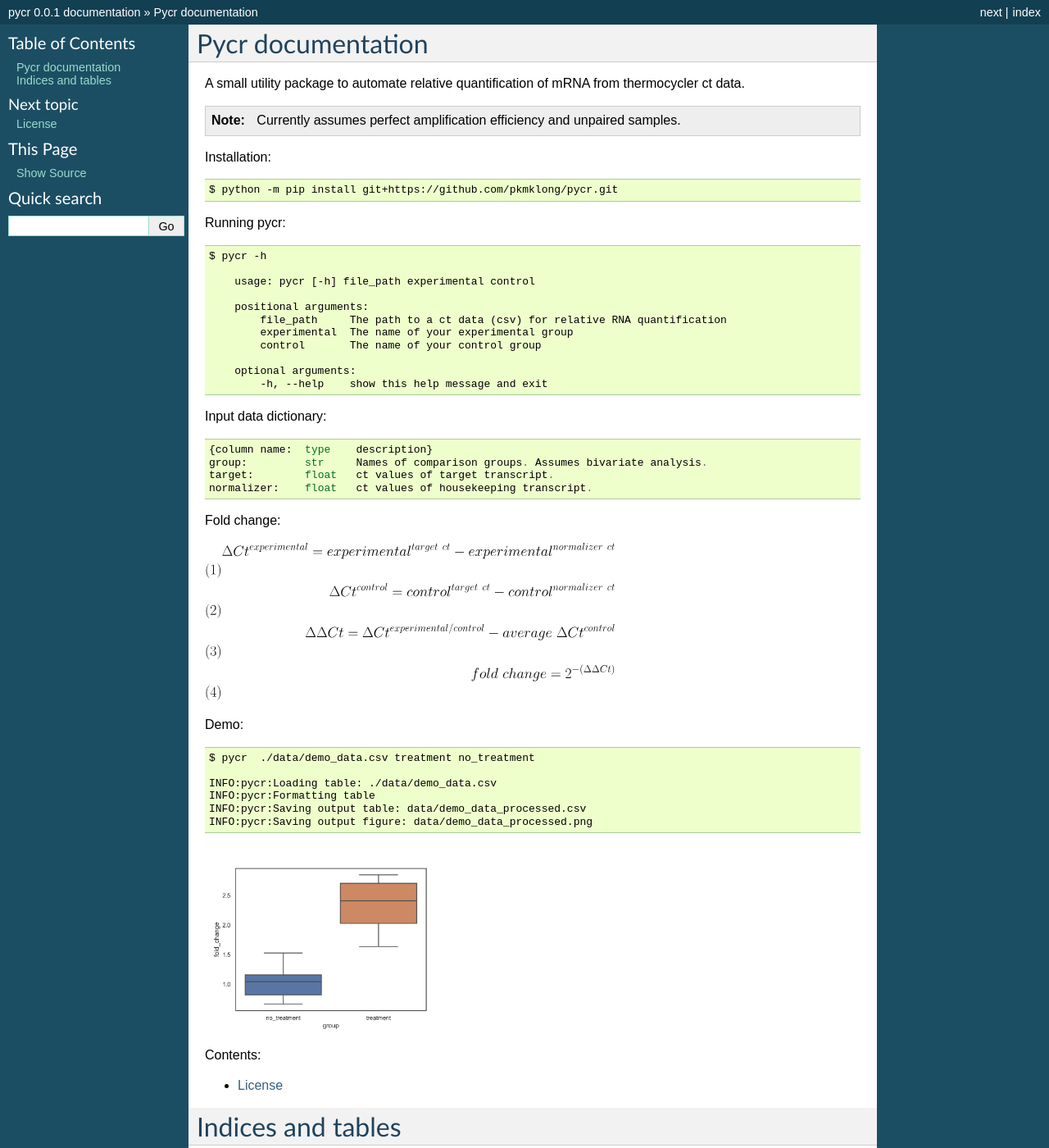
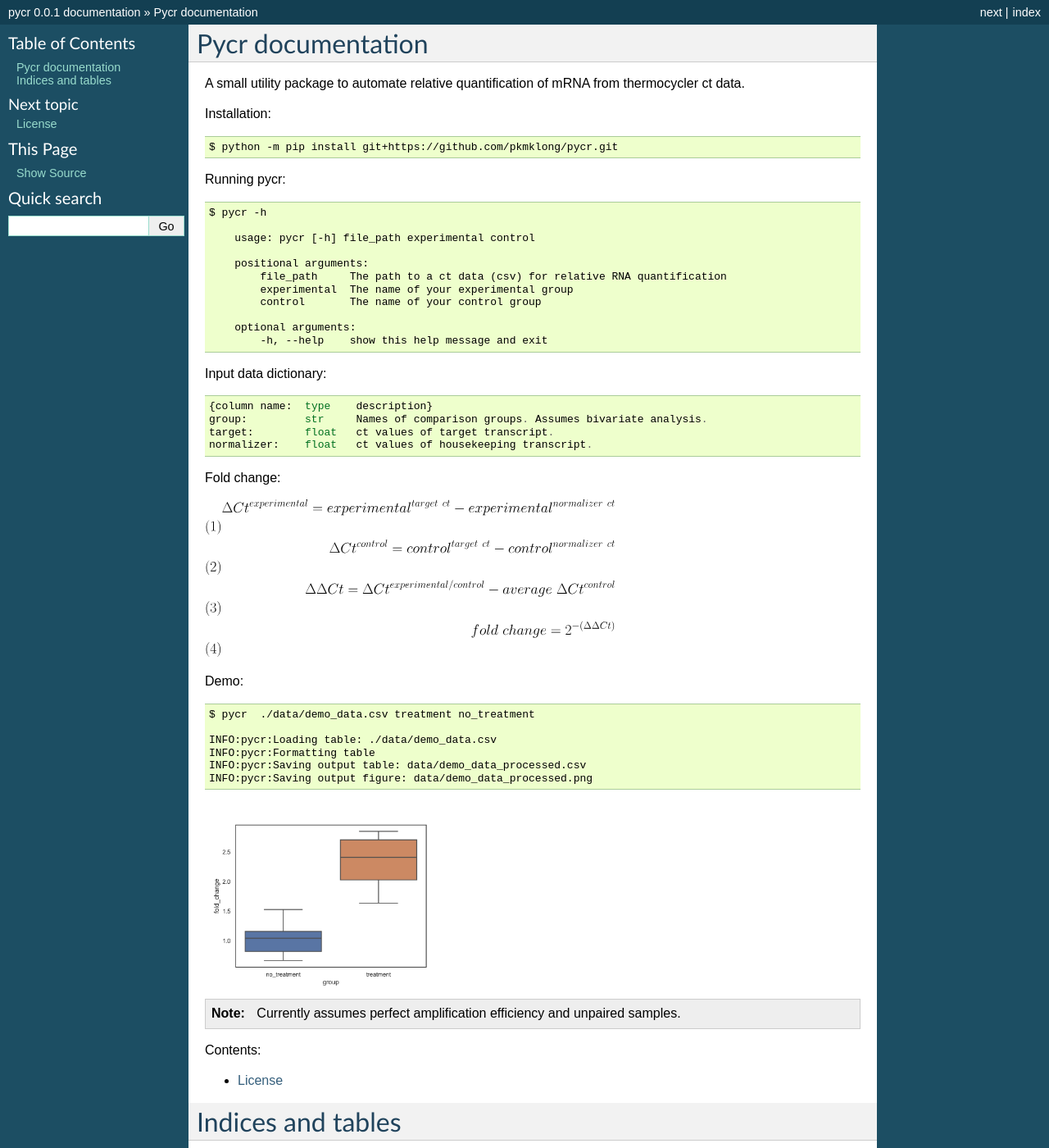
Before and after one commit to patrickmlong/pycr, a Sphinx documentation site: the page built from docs/index.rst, in a window 1280 px wide and 1400 px high. Shown: the whole window at 82% size. Built offline with Sphinx 7.4.7, drawn with Linux system fonts in a browser that asks for light colours; part of the change alters nothing that is shown.

```diff
--- a/docs/index.rst
+++ b/docs/index.rst
@@ -1,10 +1,6 @@
 Pycr documentation
 =====================================
 A small utility package to automate relative quantification of mRNA from thermocycler ct data.
-
-.. note::
-    Currently assumes perfect amplification efficiency and unpaired samples.
-
 
 Installation::
 
@@ -56,6 +52,10 @@ Demo::
   :alt: Demo visualization
 
 
+.. note::
+    Currently assumes perfect amplification efficiency and unpaired samples.
+
+
 .. toctree::
    :maxdepth: 2
    :caption: Contents:
```
